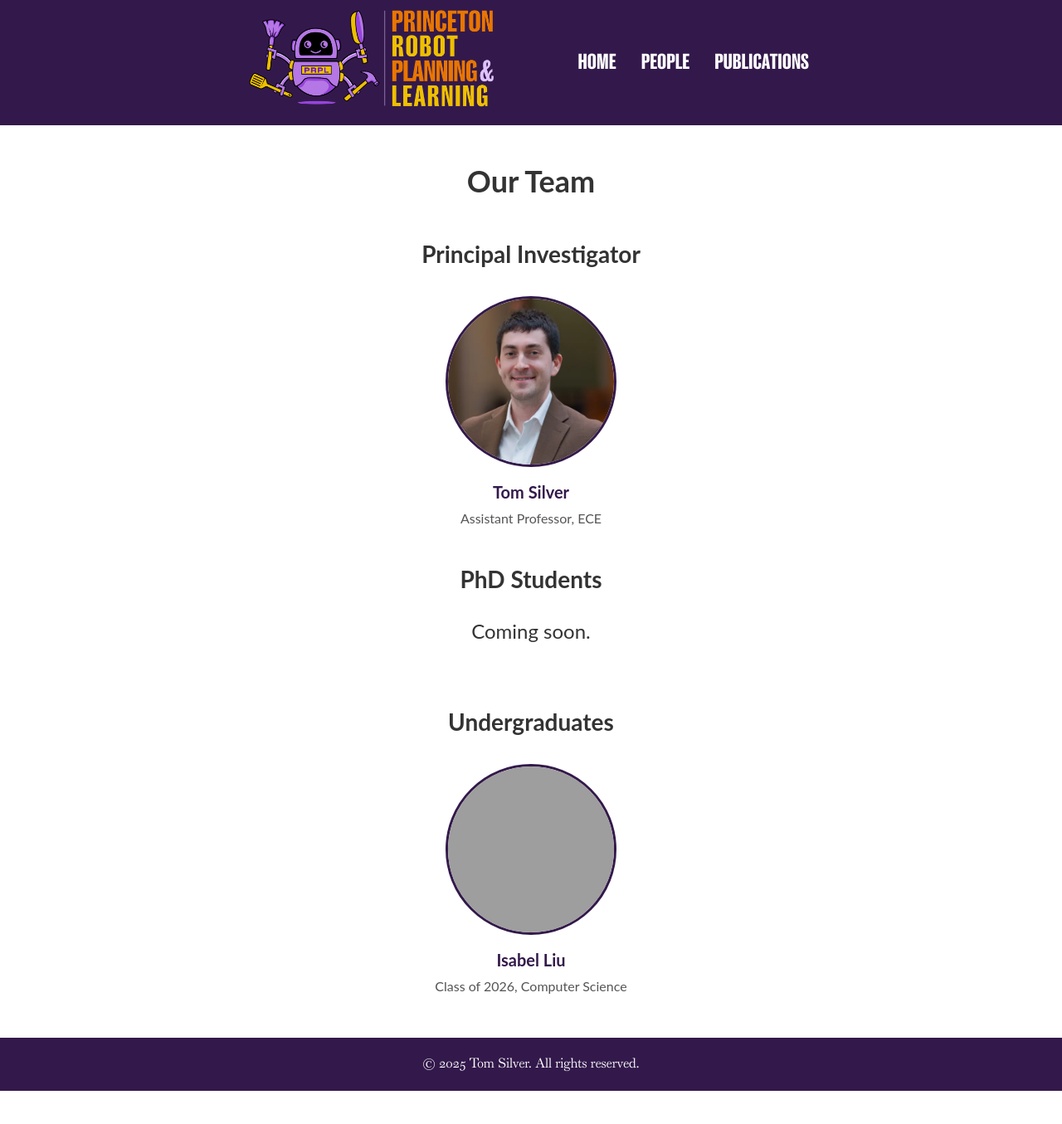
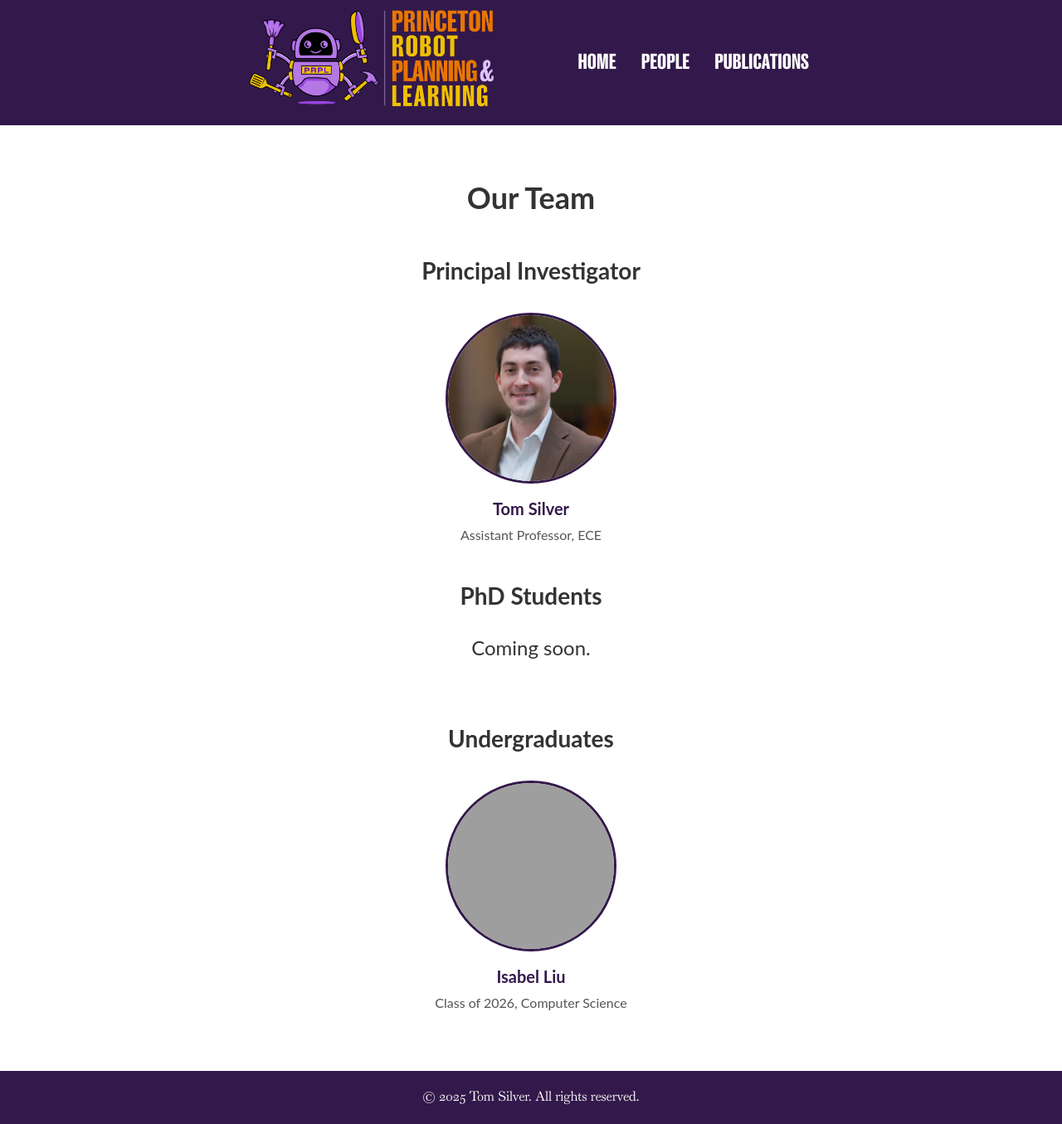
Before and after one commit to Princeton-Robot-Planning-and-Learning/princeton-robot-planning-and-learning.github.io, a Jekyll site: the page built from people.md, in a window 1280 px wide. Shown: the whole page at 83% size. Built offline with Jekyll 4.4.1, drawn with Linux system fonts in a browser that asks for light colours; before the commit the page ends 1315 px from its top, so only the background shows below that; grey boxes are pictures that could not be loaded.

Commit message:
fix spacing

```diff
--- a/assets/css/style.css
+++ b/assets/css/style.css
@@ -119,7 +119,7 @@ main {
 
 .content-section {
     background-color: white;
-    padding: 10px 120px;
+    padding: 30px 20px;
     font-size: 24px;
     max-width: 1200px;
     margin: 0 auto;
@@ -300,4 +300,12 @@ main {
         margin-left: 0;
     }
 
+    .content-section {
+        padding: 20px;
+        font-size: 20px;
+    }
+
+    .video-container {
+        padding: 10px;
+    }
 }
```
